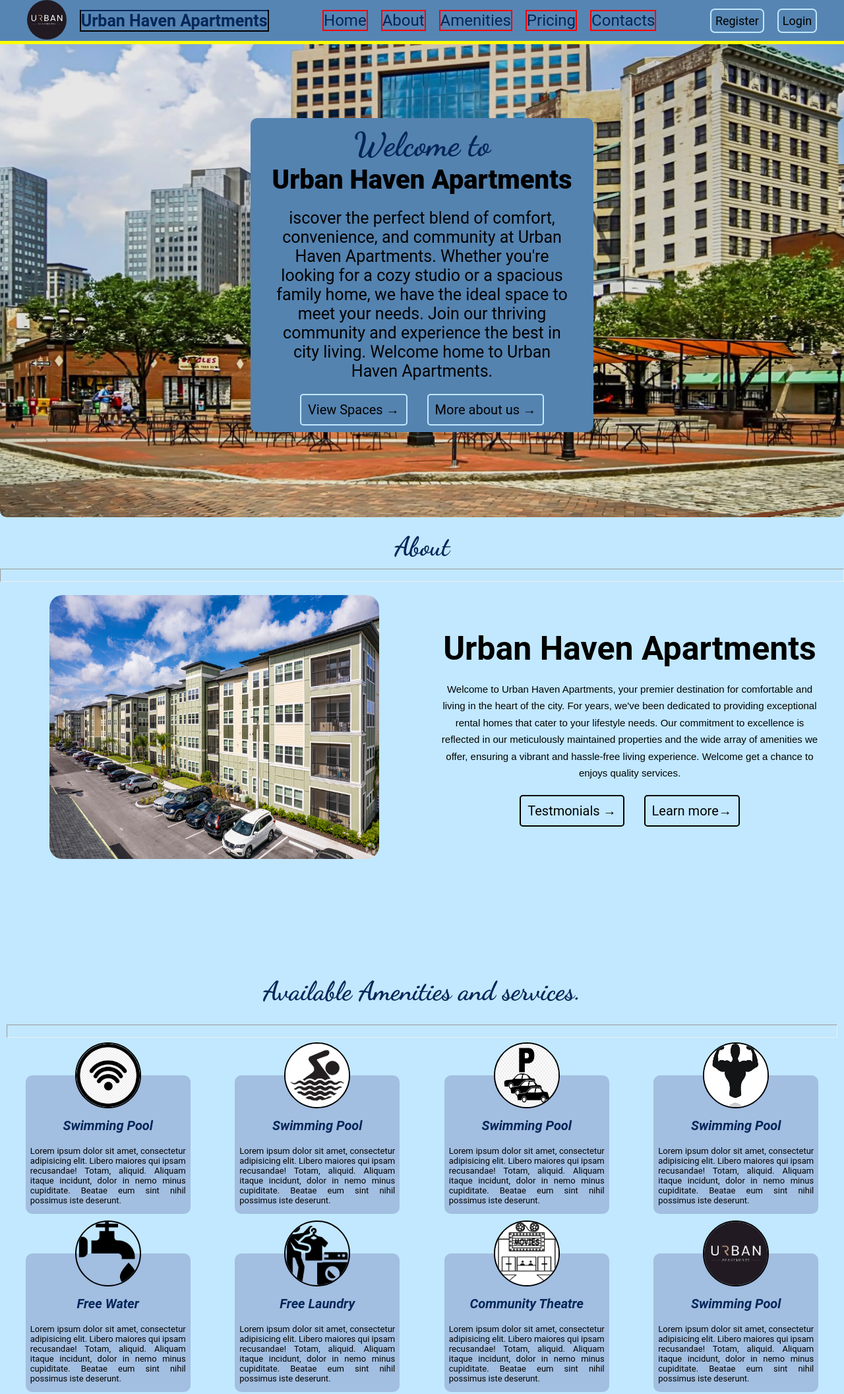
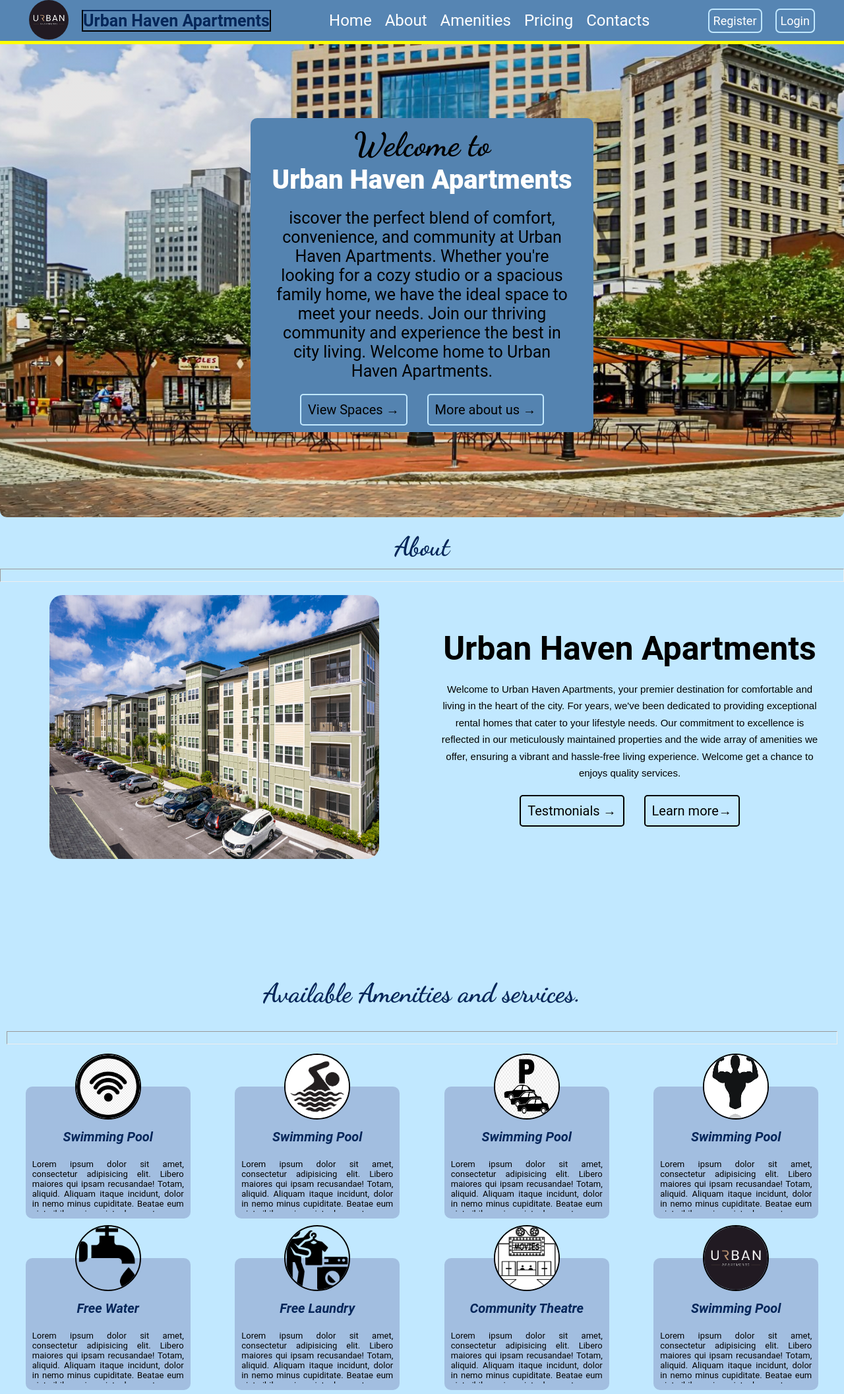
Before and after one commit to JulieWilly/urban-apartments, a website built with Vite: page index.html in a window 1280 px wide. Shown: the top 2113 px of the page at 66% size. Built offline with nearby package versions, Linux system fonts and the light colour scheme; files whose address does not match are found by name.

Commit message:
adding descriptions for the amenities and the color checking

```diff
--- a/style.css
+++ b/style.css
@@ -88,13 +88,13 @@ nav ul {
 }
 
 nav ul li a  {
-  border: red solid 2px;
+  /* border: red solid 2px; */
   text-decoration: none;
   text-transform: capitalize;
   font-size: x-large;
   font-style: bold;
   font-family: var(--primary-fonts);
-  color: var(--primary-color);
+  color: var(--text-white);
 }
 
 /* nav ul li a::after { */
@@ -115,7 +115,7 @@ nav ul li a  {
 nav ul li a:hover{
   background: transparent;
   text-decoration: solid;
-  border-bottom: 2px solid var(--text-white);
+  border-bottom: 2px solid var(--text-color);
 
 }
 nav ul li{
@@ -142,15 +142,15 @@ nav ul li{
   font-style: bold;
   font-family: var(--primary-fonts);
   cursor: pointer;
-  color: var(--text-color);
+  color: var(--text-white);
   border: 2px solid var(--webpage-background-color);
 }
 
 .header_register_login a:hover{
   transition: all 1s ease-in-out;
   transform: scale(1);
-  background-color: var(--hover-color-background);
-  color: var(--text-white);
+  background-color: var(--text-white);
+  color: var(--text-color);
 }
 
 .header_register_login li a{
@@ -197,7 +197,7 @@ nav ul li{
 
 .heros .hero-title h1 {
   font-family: var(--secondary-fonts);
-  color: var(--primary-color);
+  color: var(--primary-white);
   text-align: center;
   font-size: 5rem;
   font-style: bold;
@@ -206,7 +206,7 @@ nav ul li{
 
 .heros .hero-title h2{
   font-family: var(--primary-fonts);
-  color: var(--text-color);
+  color: var(--text-white);
   text-align: center;
   font-size: 4rem;
   font-style: bold;
@@ -386,13 +386,13 @@ hr{
 
 .amenity_item p {
   color:var(--text-color);
-  height: 11rem;
+  height: 8rem;
   overflow: hidden;
+  margin: 1rem;
 }
 
 .amenity_item p{
   text-align: justify;
-  padding: .7rem;
   font-size: 1.3rem;
 }
 
@@ -1210,7 +1210,6 @@ form button:hover{
 
   .about .about-items .about_desc p{
     font-size: 1.5rem;
-    border: red 2px solid;
   }
   .about .about-items .about-img img{
     width: 95%;
```
